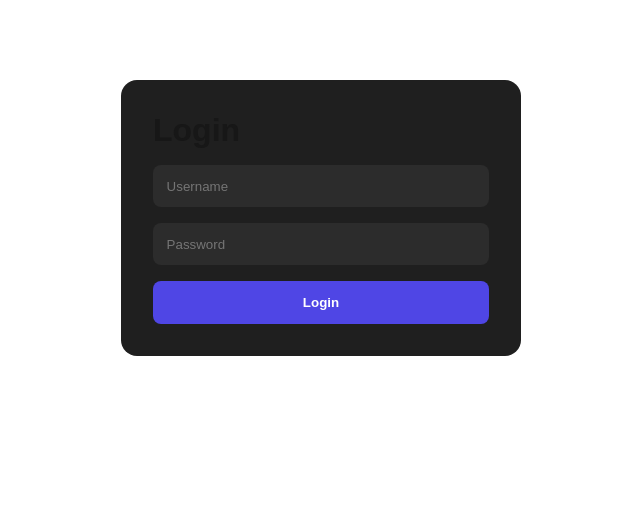
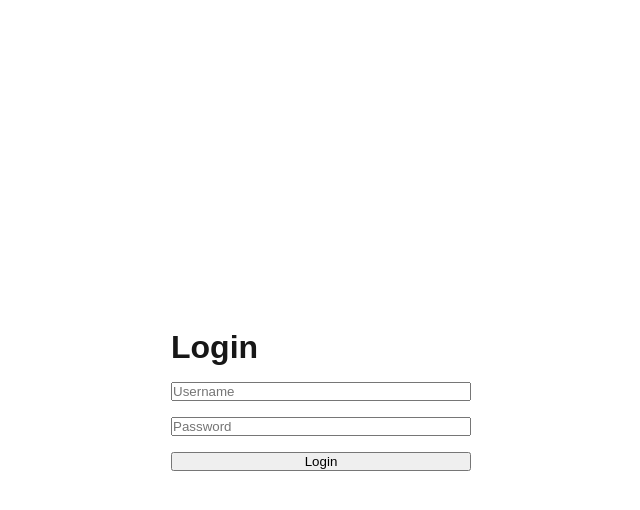
Before and after one commit to shikhar-sahay/wtv-assignment, a Next.js app in the folder frontend/: page /login in a window 1280 px wide. Shown: the top 510 px of the page, without its empty margins (319-959 px from the left). Built offline with nearby package versions, Linux system fonts and the light colour scheme.

Commit message:
FE working with JWT auth

```diff
--- a/frontend/src/app/login/page.tsx
+++ b/frontend/src/app/login/page.tsx
@@ -1,5 +1,90 @@
-import LoginForm from "@/components/LoginForm/LoginForm"
+"use client"
+
+import { useState } from "react"
+import { useRouter } from "next/navigation"
+
+import { loginUser } from "@/services/auth"
+import { useAuthStore } from "@/store/authStore"
 
 export default function LoginPage() {
-  return <LoginForm />
+  const router = useRouter()
+
+  const setTokens = useAuthStore(
+    (state) => state.setTokens
+  )
+
+  const [username, setUsername] = useState("")
+  const [password, setPassword] = useState("")
+
+  const [error, setError] = useState("")
+
+  const handleLogin = async (
+    e: React.FormEvent
+  ) => {
+    e.preventDefault()
+
+    try {
+      setError("")
+
+      const data = await loginUser(
+        username,
+        password
+      )
+
+      setTokens(
+        data.access,
+        data.refresh
+      )
+
+      router.push("/")
+    } catch {
+      setError("Invalid credentials")
+    }
+  }
+
+  return (
+    <main
+      style={{
+        minHeight: "100vh",
+        display: "flex",
+        justifyContent: "center",
+        alignItems: "center",
+      }}
+    >
+      <form
+        onSubmit={handleLogin}
+        style={{
+          display: "flex",
+          flexDirection: "column",
+          gap: "1rem",
+          width: "300px",
+        }}
+      >
+        <h1>Login</h1>
+
+        <input
+          placeholder="Username"
+          value={username}
+          onChange={(e) =>
+            setUsername(e.target.value)
+          }
+        />
+
+        <input
+          type="password"
+          placeholder="Password"
+          value={password}
+          onChange={(e) =>
+            setPassword(e.target.value)
+          }
+        />
+
+        <button type="submit">
+          Login
+        </button>
+
+        {error && <p>{error}</p>}
+      </form>
+    </main>
+  )
 }
```
